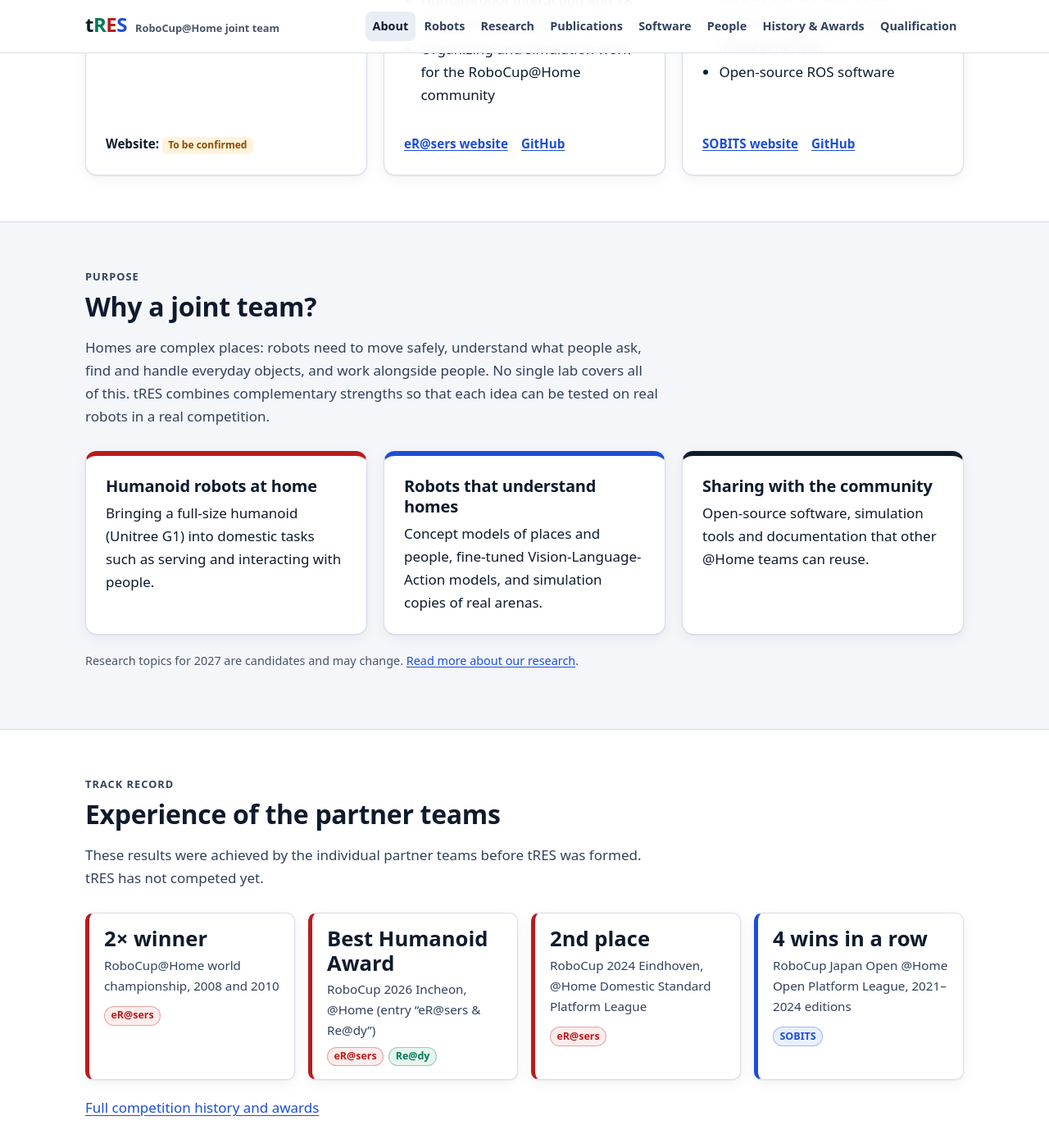
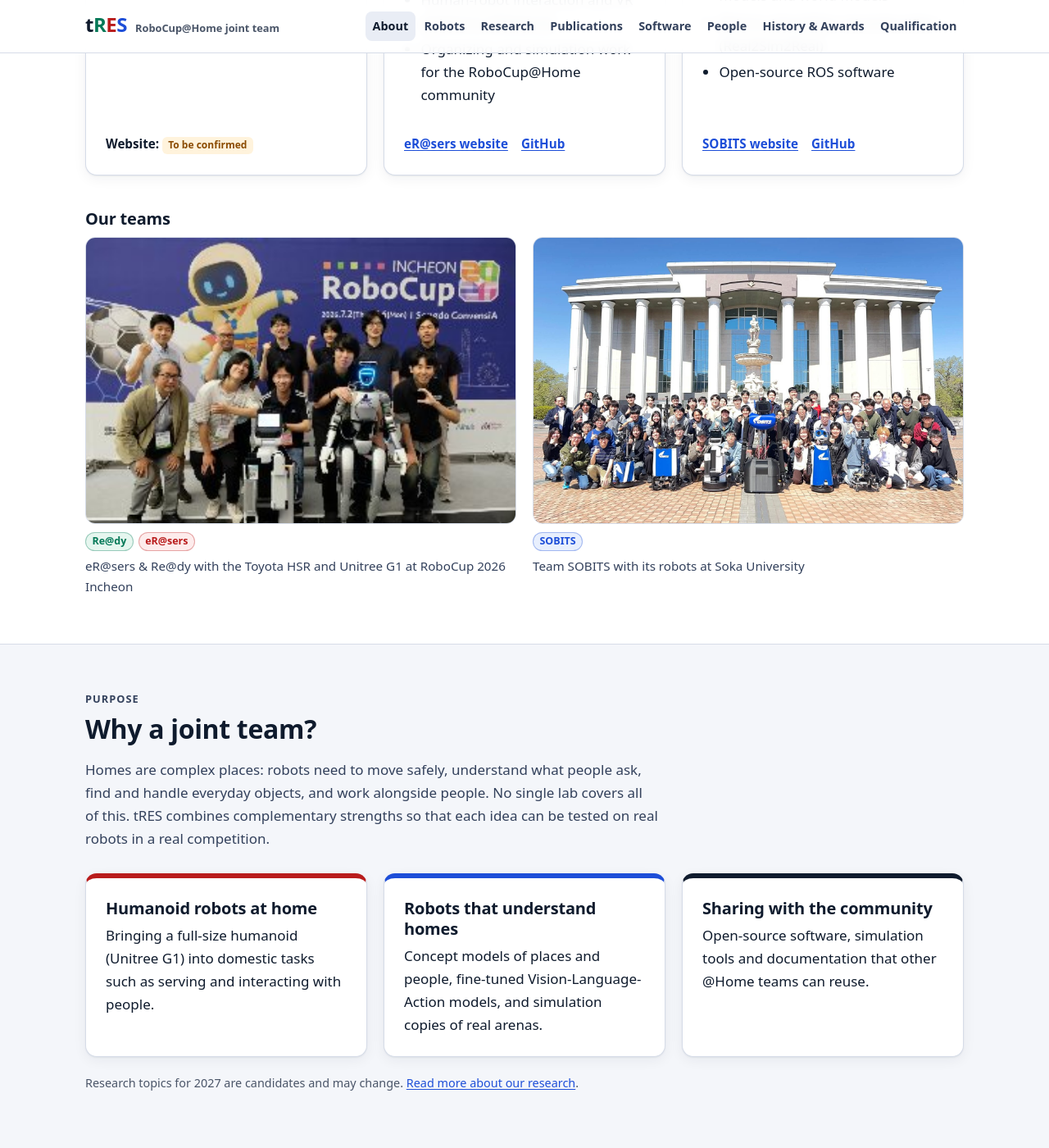
Before and after one commit to tRES-athome/tres-athome.github.io, a Jekyll site: the page built from index.html, in a window 1280 px wide and 1400 px high, scrolled down 1635 px. Shown: the whole window at 82% size. Built offline with Jekyll 4.4.1, drawn with Linux system fonts in a browser that asks for light colours.

Commit message:
Add team photos to Home and People pages

```diff
--- /dev/null
+++ b/_data/team_photos.yml
@@ -0,0 +1,21 @@
+# Team photos (shown on the Home and People pages).
+# NOTE: The review criteria (H-G1) require at least one photo of most team members together
+# with the fully assembled robot, taken in the current qualification year. Replace or add
+# photos when the latest group photos are available.
+#   teams:   team ids shown as tags
+#   year:    year the photo was taken ("" if unknown)
+#   credit:  photo credit (optional)
+
+- src: /assets/img/team/erasers-ready-robocup2026.jpg
+  teams: [ready, erasers]
+  alt: "Members of eR@sers and Re@dy posing with the Toyota HSR and the Unitree G1 humanoid in front of the RoboCup 2026 Incheon backdrop"
+  caption: "eR@sers & Re@dy with the Toyota HSR and Unitree G1 at RoboCup 2026 Incheon"
+  year: "2026"
+  credit: ""
+
+- src: /assets/img/team/sobits-group.jpg
+  teams: [sobits]
+  alt: "Group photo of Team SOBITS members with their robots in front of a white building with columns at Soka University"
+  caption: "Team SOBITS with its robots at Soka University"
+  year: ""
+  credit: ""
--- /dev/null
+++ b/_includes/team-photos.html
@@ -0,0 +1,11 @@
+<div class="team-photos grid grid-2">
+  {% for ph in site.data.team_photos %}
+  <figure class="team-photo">
+    <div class="team-photo-frame"><img src="{{ ph.src | relative_url }}" alt="{{ ph.alt | escape }}" loading="lazy"></div>
+    <figcaption>
+      <span class="tags">{% for t in ph.teams %}{% include team-tag.html id=t %}{% endfor %}</span>
+      <span class="team-photo-caption">{{ ph.caption }}{% if ph.credit != "" %} <span class="muted">({{ ph.credit }})</span>{% endif %}</span>
+    </figcaption>
+  </figure>
+  {% endfor %}
+</div>
--- a/assets/css/site.css
+++ b/assets/css/site.css
@@ -333,3 +333,9 @@ a.card h3 { color: var(--link); }
 .media-photo { aspect-ratio: 3 / 4; background: var(--surface); border: 1px solid var(--line); border-radius: 12px; overflow: hidden; display: flex; align-items: center; justify-content: center; }
 .media-photo img { width: 100%; height: 100%; object-fit: contain; border-radius: 0; }
 .media-grid .media-placeholder-box { aspect-ratio: 3 / 4; }
+
+/* Team photos */
+.team-photo { margin: 0; }
+.team-photo-frame { aspect-ratio: 3 / 2; border-radius: 12px; overflow: hidden; background: var(--surface); border: 1px solid var(--line); }
+.team-photo-frame img { width: 100%; height: 100%; object-fit: cover; display: block; }
+.team-photo figcaption { margin-top: 10px; display: grid; gap: 6px; font-size: .95rem; color: var(--ink-soft); }
--- a/index.html
+++ b/index.html
@@ -61,6 +61,8 @@ description: "tRES is a joint RoboCup@Home team formed by Re@dy, eR@sers and SOB
       </article>
       {% endfor %}
     </div>
+    <h3 style="margin-top:40px">Our teams</h3>
+    {% include team-photos.html %}
   </div>
 </section>
 
--- a/people.html
+++ b/people.html
@@ -46,6 +46,7 @@ description: "Members of tRES, Principal Investigator, Team Leader and Contact P
       <h2 id="members-title">Team members</h2>
       <p>The tRES roster for 2027 is being finalized. Members are listed by home team.</p>
     </div>
+    <div style="margin-bottom:32px">{% include team-photos.html %}</div>
     <div class="grid grid-3">
       {% for g in P.rosters %}
       {% assign tm = site.data.teams | where: "id", g.team | first %}
```
Also changed, not shown: docs/CHECKLIST.md (+1 -0 lines), assets/img/team/erasers-ready-robocup2026.jpg (added), assets/img/team/sobits-group.jpg (added).
